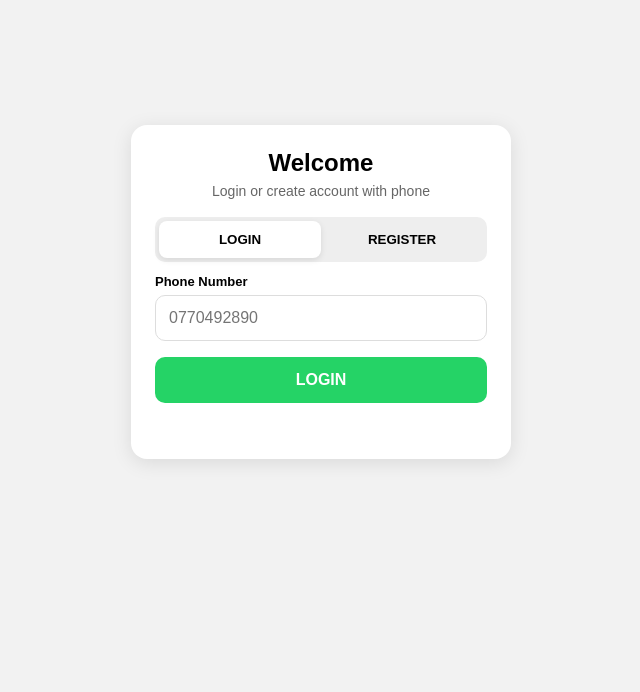
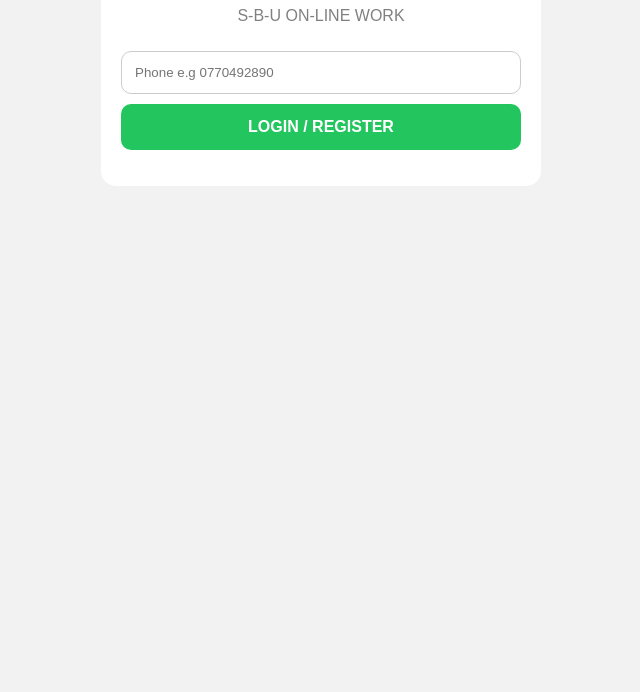
Before and after one commit to san256-singl/S-B-U-ON-LINE-WORK-, a website: page index.html in a window 1280 px wide. Shown: the part 108-800 px from the top of the page, without its empty margins (319-959 px from the left). Drawn offline with nearby package versions, Linux system fonts and the light colour scheme.

Commit message:
Update index.html

```diff
--- a/index.html
+++ b/index.html
@@ -1,125 +1,65 @@
 <!DOCTYPE html>
-<html lang="en">
+<html>
 <head>
-<meta charset="UTF-8">
-<meta name="viewport" content="width=device-width, initial-scale=1.0">
-<title>Login / Register</title>
+<meta name="viewport" content="width=device-width, initial-scale=1">
+<title>S-B-U ON-LINE WORK</title>
+<script src="https://cdn.jsdelivr.net/npm/@supabase/supabase-js@2"></script>
 <style>
-  *{box-sizing:border-box;font-family:Arial,sans-serif}
-  body{margin:0;background:#f2f2f2;display:flex;justify-content:center;align-items:center;min-height:100vh;padding:16px}
-  .card{background:#fff;width:100%;max-width:380px;padding:24px;border-radius:16px;box-shadow:0 4px 20px rgba(0,0,0,.1)}
-  h2{text-align:center;margin:0 0 6px}
-  p.sub{text-align:center;color:#666;font-size:14px;margin:0 0 18px}
-  label{font-size:13px;font-weight:bold;display:block;margin:12px 0 6px}
-  input{width:100%;padding:13px;border:1px solid #ddd;border-radius:10px;font-size:16px;outline:none}
-  input:focus{border-color:#25D366}
-  .tabs{display:flex;background:#eee;border-radius:10px;padding:4px;margin-bottom:10px}
-  .tabs button{flex:1;padding:11px;border:0;border-radius:8px;font-weight:bold;cursor:pointer;background:transparent}
-  .tabs button.active{background:#fff;box-shadow:0 2px 6px rgba(0,0,0,.1)}
-  .btn{width:100%;padding:14px;border:0;border-radius:10px;font-size:16px;font-weight:bold;cursor:pointer;margin-top:16px;color:#fff;background:#25D366}
-  .btn:disabled{opacity:.6}
-  #msg{text-align:center;font-size:14px;margin-top:12px;min-height:20px;color:#d00}
-  #msg.ok{color:green}
-  .hidden{display:none}
+body{font-family:Arial;background:#f2f2f2;margin:0;padding:15px}
+.card{background:white;border-radius:15px;padding:20px;max-width:400px;margin:auto}
+input{width:100%;padding:13px;margin:10px 0;border:1px solid #ccc;border-radius:10px;box-sizing:border-box}
+button{width:100%;padding:14px;border:none;border-radius:10px;background:#22c55e;color:white;font-weight:bold;font-size:16px}
+.task{background:#f8f8f8;border-radius:12px;padding:15px;margin:12px 0}
+.task button{background:#111}
+.balance{background:#111;color:white;text-align:center;padding:20px;border-radius:12px}
+.balance b{font-size:28px;color:#22c55e}
+.hidden{display:none}
 </style>
 </head>
 <body>
-<div class="card">
-  <h2>Welcome</h2>
-  <p class="sub">Login or create account with phone</p>
-
-  <div class="tabs">
-    <button id="tabLogin" class="active" onclick="switchTab('login')">LOGIN</button>
-    <button id="tabRegister" onclick="switchTab('register')">REGISTER</button>
-  </div>
-
-  <div id="registerFields" class="hidden">
-    <label>Full Name</label>
-    <input id="name" placeholder="e.g. John Doe">
-  </div>
-
-  <label>Phone Number</label>
-  <input id="phone" placeholder="0770492890" inputmode="tel">
-
-  <button id="mainBtn" class="btn" onclick="handleAuth()">LOGIN</button>
-  <div id="msg"></div>
+<div id="loginPage" class="card">
+<h1 style="text-align:center">Welcome</h1>
+<p style="text-align:center;color:gray">S-B-U ON-LINE WORK</p>
+<input id="phone" placeholder="Phone e.g 0770492890">
+<button onclick="login()">LOGIN / REGISTER</button>
+<p id="msg" style="text-align:center;color:red"></p>
 </div>
-
-<script src="https://cdn.jsdelivr.net/npm/@supabase/supabase-js@2"></script>
+<div id="workPage" class="card hidden">
+<b>S-B-U WORK</b> <span id="userPhone"></span>
+<div class="balance"><div>Your Balance</div><b id="bal">UGX 0</b></div>
+<div class="task"><b>1. Watch Video</b><br><br><button onclick="doTask(500)">EARN 500</button></div>
+<div class="task"><b>2. Follow TikTok</b><br><br><button onclick="doTask(1000)">EARN 1000</button></div>
+<div class="task"><b>3. Share Link</b><br><br><button onclick="doTask(1500)">EARN 1500</button></div>
+<button onclick="logout()" style="background:#eee;color:#111">LOGOUT</button>
+</div>
 <script>
-  const SUPABASE_URL = "https://dhaqrimlmxgzyqhzggjn.supabase.co";
-  const SUPABASE_ANON_KEY = "sb_publishable_p-43bJm9VjiMm1QWcDuVsA_8ubbO_Fb";
-  const supabase = window.supabase.createClient(SUPABASE_URL, SUPABASE_ANON_KEY);
-
-  let mode = 'login';
-
-  function switchTab(m){
-    mode = m;
-    document.getElementById('tabLogin').classList.toggle('active', m==='login');
-    document.getElementById('tabRegister').classList.toggle('active', m==='register');
-    document.getElementById('registerFields').classList.toggle('hidden', m!=='register');
-    document.getElementById('mainBtn').innerText = m==='login' ? 'LOGIN' : 'REGISTER';
-    document.getElementById('msg').innerText = '';
-  }
-
-  function cleanPhone(p){
-    p = p.trim().replace(/\s+/g,'');
-    if(p.startsWith('+256')) return p;
-    if(p.startsWith('256')) return '+' + p;
-    if(p.startsWith('0')) return '+256' + p.slice(1);
-    return p;
-  }
-
-  async function handleAuth(){
-    const msg = document.getElementById('msg');
-    const btn = document.getElementById('mainBtn');
-    const phoneRaw = document.getElementById('phone').value;
-    const name = document.getElementById('name').value.trim();
-    const phone = cleanPhone(phoneRaw);
-
-    if(!phoneRaw){ msg.innerText='Enter phone number'; return; }
-    if(mode==='register' && !name){ msg.innerText='Enter your name'; return; }
-
-    btn.disabled = true;
-    btn.innerText = 'Checking...';
-    msg.innerText = '';
-    msg.classList.remove('ok');
-
-    try{
-      const { data, error } = await supabase
-        .from('profiles')
-        .select('*')
-        .eq('phone', phone)
-        .maybeSingle();
-
-      if(error) throw error;
-
-      if(mode==='login'){
-        if(!data){
-          msg.innerText = 'No account found. Please REGISTER first.';
-        } else {
-          msg.innerText = 'Welcome back, ' + (data.name || '') + ' ✅ Login successful!';
-          msg.classList.add('ok');
-        }
-      } else {
-        if(data){
-          msg.innerText = 'Account already exists. Please LOGIN.';
-        } else {
-          const { error: insertError } = await supabase
-            .from('profiles')
-            .insert([{ phone: phone, name: name }]);
-          if(insertError) throw insertError;
-          msg.innerText = 'Account created ✅ Now tap LOGIN';
-          msg.classList.add('ok');
-          switchTab('login');
-        }
-      }
-    } catch(e){
-      msg.innerText = 'Error: ' + e.message;
-    }
-    btn.disabled = false;
-    btn.innerText = mode==='login' ? 'LOGIN' : 'REGISTER';
-  }
+const SUPABASE_URL = "https://dhaqrimlmxgzyqhzggjn.supabase.co/rest/v1/";
+const SUPABASE_KEY = "sb_publishable_p-43bJm9VjiMm1QWcDuVsA_8ubbO_Fb";
+const supabaseClient = supabase.createClient(SUPABASE_URL, SUPABASE_KEY);
+let currentPhone=""; let currentBalance=0;
+async function login(){
+let p=document.getElementById('phone').value.trim();
+if(p.length<9){document.getElementById('msg').innerText='Enter correct phone';return;}
+document.getElementById('msg').innerText='Loading...';
+let {data,error}=await supabaseClient.from('profiles').select('*').eq('phone',p).maybeSingle();
+if(error){document.getElementById('msg').innerText='ERROR: '+error.message;return;}
+if(!data){let {error:e2}=await supabaseClient.from('profiles').insert({phone:p,balance:0}); if(e2){document.getElementById('msg').innerText='ERROR: '+e2.message;return;} currentBalance=0;}
+else{currentBalance=data.balance||0;}
+currentPhone=p; localStorage.setItem('sbu_phone',p);
+document.getElementById('loginPage').classList.add('hidden');
+document.getElementById('workPage').classList.remove('hidden');
+document.getElementById('userPhone').innerText=p;
+document.getElementById('bal').innerText='UGX '+currentBalance;
+}
+async function doTask(m){
+currentBalance+=m;
+let {error}=await supabaseClient.from('profiles').update({balance:currentBalance}).eq('phone',currentPhone);
+if(error){alert('ERROR: '+error.message);return;}
+document.getElementById('bal').innerText='UGX '+currentBalance;
+alert('Earned UGX '+m+' - Saved in Supabase!');
+}
+function logout(){localStorage.removeItem('sbu_phone');location.reload();}
+window.onload=async function(){let s=localStorage.getItem('sbu_phone'); if(s){document.getElementById('phone').value=s; await login();}}
 </script>
 </body>
 </html>
```
